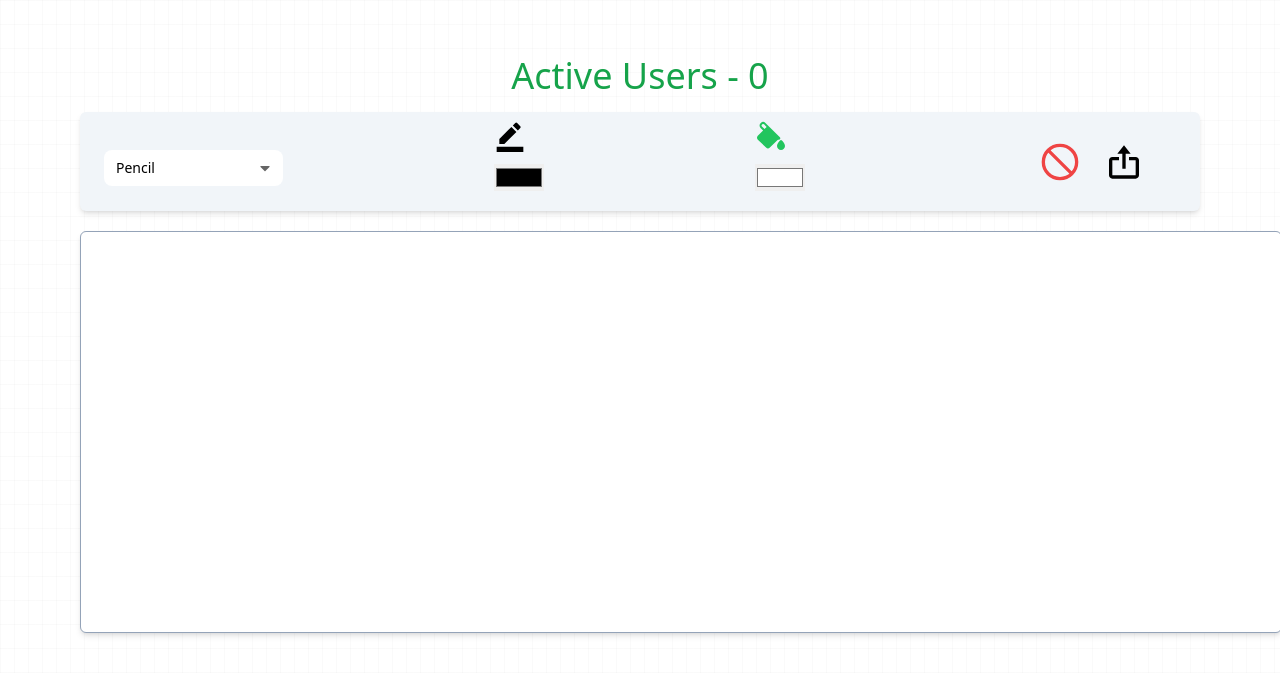
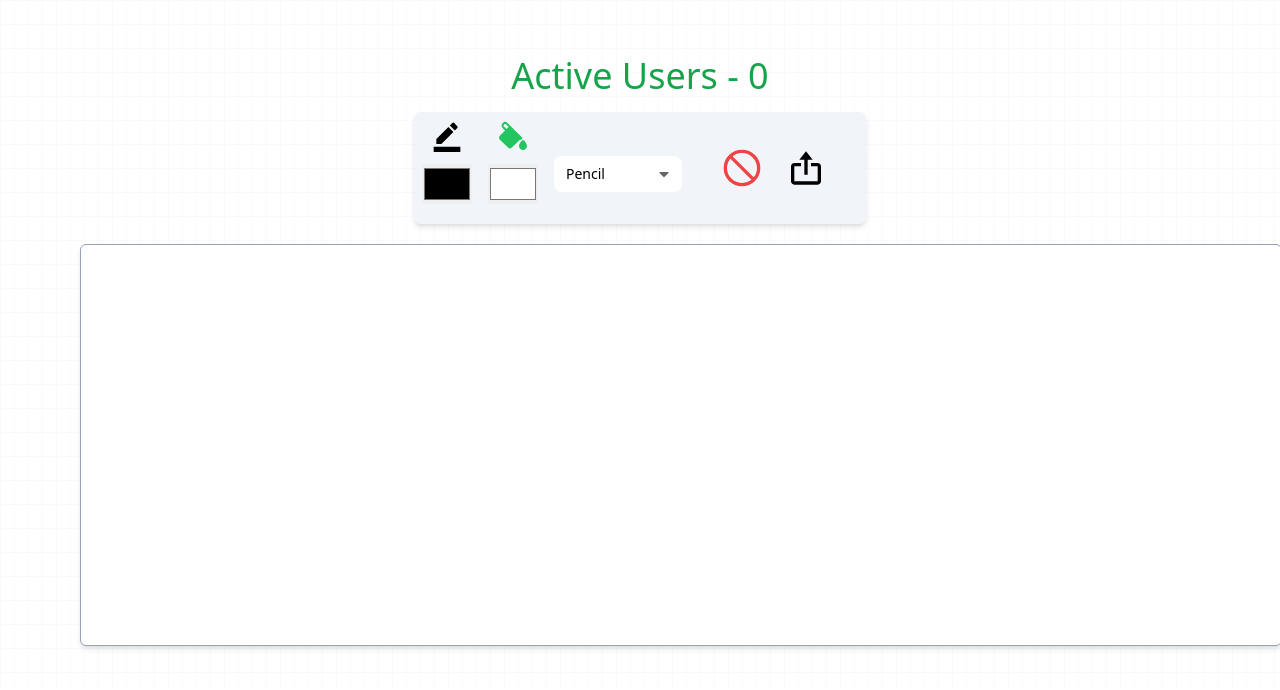
Before and after one commit to debanjan-G/Collab-Palette, a React (Vite) app in the folder client/: page /1/whiteboard in a window 1280 px wide. Shown: the top 690 px of the page. Built offline with nearby package versions, Linux system fonts and the light colour scheme.

Commit message:
Update Control Bar UI + added clear canvas functionality

```diff
--- a/client/src/components/Whiteboard/Control UI/index.jsx
+++ b/client/src/components/Whiteboard/Control UI/index.jsx
@@ -7,17 +7,14 @@ import clsx from 'clsx'
 import { ACTIONS } from '../../../constants';
 import { IoColorFill } from "react-icons/io5";
 import { MdBorderColor } from "react-icons/md";
+import { TbTools } from "react-icons/tb";
 
-export default function ControlUI({ action, setAction, strokeColor, setStrokeColor, fillColor, setFillColor, setColor, stageRef }) {
+export default function ControlUI({ action, setAction, strokeColor, setStrokeColor, fillColor, setFillColor, stageRef, setRectangles, setCircles }) {
 
 
     console.log("Stroke COLOR = ", strokeColor);
     console.log("Fill COLOR = ", fillColor);
 
-    const handleColorChange = (e) => {
-        console.log("CHANGING COLOR TO ", e.target.value);
-        setColor(e.target.value)
-    }
     const handleFillColorChange = (e) => {
         console.log("CHANGING COLOR TO ", e.target.value);
         setFillColor(e.target.value)
@@ -44,15 +41,39 @@ export default function ControlUI({ action, setAction, strokeColor, setStrokeCol
         document.body.removeChild(link)
     }
 
+    const handleClearCanvas = () => {
+        setRectangles([])
+        setCircles([])
+    }
+
     return (
-        <div className="flex items-center justify-between gap-4 w-full px-4">
-            <Field className='w-1/6'>
+        <div className='bg-slate-100 shadow-md w-fit rounded-md p-2 mx-auto mb-5'>
+            <div className="flex items-center justify-center w-full gap-4 ">
+                <Field>
+                    <div>
+                        <MdBorderColor className='size-8 text-black mx-auto' />
+                        <input value={strokeColor} onChange={handleStrokeColorChange} type="color" name="" id="" className='my-3 h-10'
+                        />
+                    </div>
+                </Field>
+
+
+                <Field>
+                    <div>
+                        <IoColorFill className='size-8 text-green-500 mx-auto' />
+                        <input value={fillColor} onChange={handleFillColorChange} type="color" name="" id="" className='my-3 h-10'
+                        />
+                    </div>
+                </Field>
+
+                <Field className=''>
+                    {/* <TbTools className='size-8 mx-auto' /> */}
                     <div className="relative min-w-fit">
                         <Select
                             value={action}
                             onChange={handleToolChange}
                             className={clsx(
-                            'mt-3 block w-full appearance-none rounded-lg border-none bg-white py-1.5 px-3 text-sm/6 text-black',
+                                'mt-3 block min-w-32 appearance-none rounded-lg border-none bg-white py-1.5 px-3 text-sm/6 text-black',
                                 'focus:outline-none data-[focus]:outline-2 data-[focus]:-outline-offset-2 data-[focus]:outline-black/25 ',
                                 // Make the text of each option black on Windows
                                 '*:text-black'
@@ -71,31 +92,12 @@ export default function ControlUI({ action, setAction, strokeColor, setStrokeCol
                     </div>
                 </Field>
 
-            <Field>
-                <div>
-                    <MdBorderColor className='size-8 text-black' />
-                    <input value={strokeColor} onChange={handleStrokeColorChange} type="color" name="" id="" className='my-3'
-                    />
-                </div>
-            </Field>
-            <Field>
-                <div>
-                    <IoColorFill className='size-8 text-green-500' />
-                    <input value={fillColor} onChange={handleFillColorChange} type="color" name="" id="" className='my-3'
-                    />
-                </div>
-            </Field>
-
-
-
                 <div className='p-4'>
-                <GrClear className='size-10 inline hover:cursor-pointer text-red-500 mx-2' />
+                    <GrClear onClick={handleClearCanvas} className='size-10 inline hover:cursor-pointer text-red-500 mx-2' />
                     <BiExport className='size-10 inline hover:cursor-pointer mx-4' onClick={handleExportImage} />
-
-                {/* <button className='opacity-90 hover:opacity-100 mx-2 py-2 px-4 rounded-md bg-blue-600 text-white'>Undo</button>
-                <button className='opacity-90 hover:opacity-100 mx-2 py-2 px-4 rounded-md bg-green-500 text-white'>Redo</button> */}
 
                 </div>
             </div>
+        </div >
     )
 }
--- a/client/src/pages/Room/index.jsx
+++ b/client/src/pages/Room/index.jsx
@@ -26,10 +26,20 @@ const RoomPage = () => {
 
   return (
     <div className='flex flex-col justify-center p-10  bg-custom px-20' >
-      <p className='text-green-600 text-center text-4xl font-medium my-4'> Active Users - 0</p>
-      <div className='bg-slate-100 shadow-md w-full rounded-md p-2 mx-auto mb-5'>
-        <ControlUI setAction={setAction} action={action} strokeColor={strokeColor} setStrokeColor={setStrokeColor} fillColor={fillColor} setFillColor={setFillColor} stageRef={stageRef} />
-      </div>
+      <p className='text-green-600 text-center text-4xl font-medium my-4'>
+        Active Users - 0</p>
+
+      <ControlUI
+        setAction={setAction}
+        action={action}
+        strokeColor={strokeColor}
+        setStrokeColor={setStrokeColor}
+        fillColor={fillColor}
+        setFillColor={setFillColor}
+        stageRef={stageRef}
+        setRectangles={setRectangles}
+        setCircles={setCircles}
+      />
 
       <Whiteboard
         action={action}
```
Lines whose indentation alone changed are shown as unchanged.
